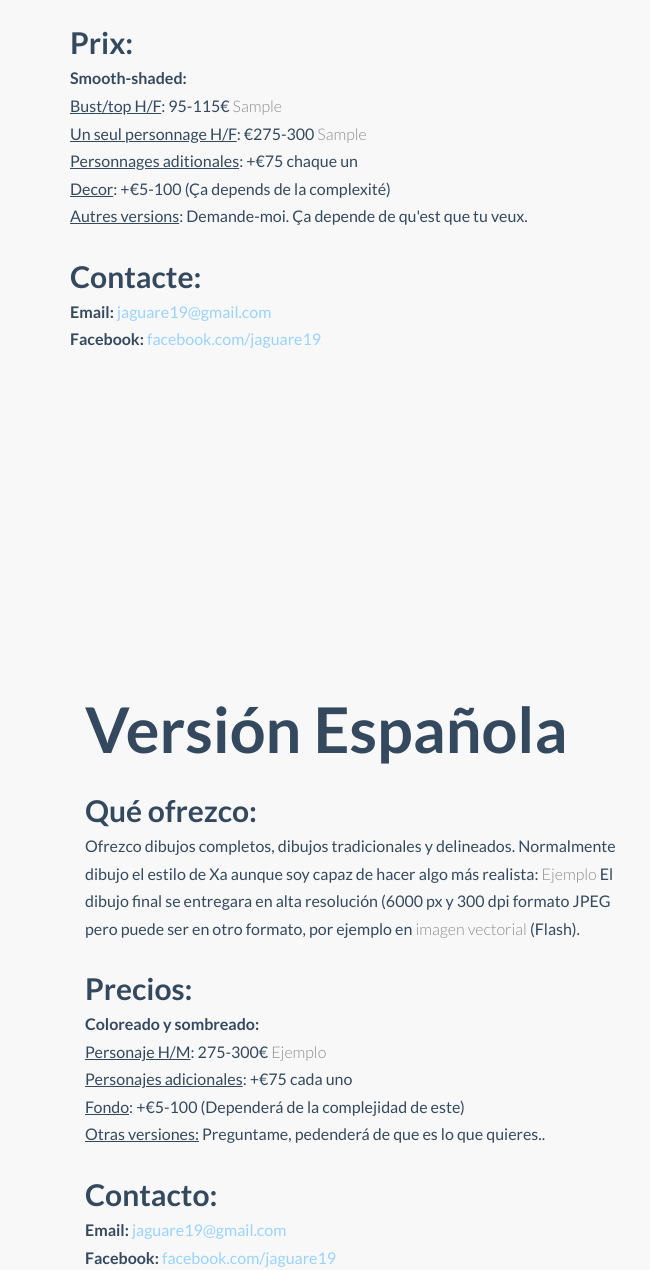
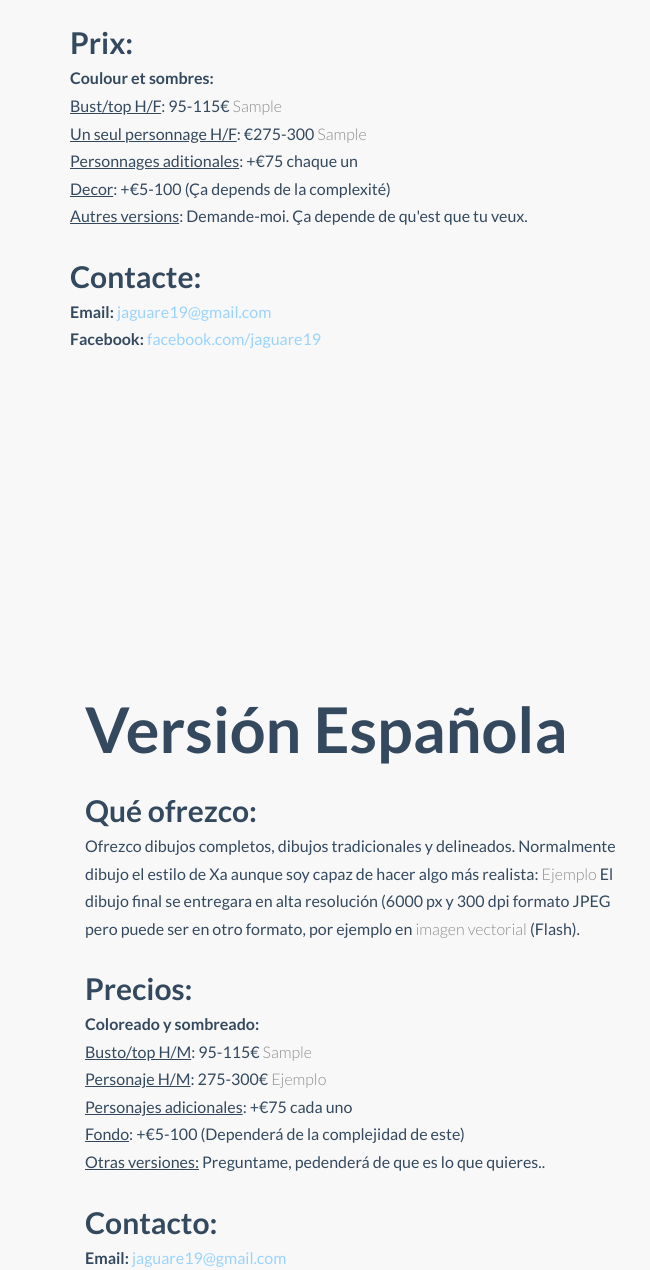
Before and after one commit to Husmeador12/husmeador12.github.io, a plain HTML site: page index.html in a window 1280 px wide. Shown: the part 2379-3649 px from the top of the page, 0-650 px from the left. Drawn offline with Linux system fonts and the light colour scheme.

Commit message:
Fix
Update

```diff
--- a/index.html
+++ b/index.html
@@ -123,7 +123,7 @@
 					<h3>Rates:<br /></h3>
 					<p><strong>Smooth-shaded:</strong><br/>
 					<!--<u>Character Portrait</u>: €60<a href="img/slide/5.png" class="image-link sub-title lead3"> Sample<a/><br/>-->
-					<u>Bust/top M/F</u>: 95-115€<a href="img/slide/15.jpg" class="image-link sub-title lead3"> Sample<a/><br/>
+					<u>Bust/top M/F</u>: 95-115€<a href="img/slide/15.png" class="image-link sub-title lead3"> Sample<a/><br/>
 					<u>Single Character M/F</u>: €275-300<a href="img/slide/1.png" class="image-link sub-title lead3"> Sample<a/><br/>
 					<u>Additional Characters</u>: +€75 each<br />
 					<u>Background</u>: +€5-100 (Will vary depending on complexity)<br />
@@ -229,8 +229,8 @@
 					<br/></p>
 
 					<h3>Prix:<br /></h3>
-					<p><strong>Smooth-shaded:</strong><br/>
-					<u>Bust/top H/F</u>: 95-115€<a href="img/slide/15.jpg" class="image-link sub-title lead3"> Sample<a/><br/>
+					<p><strong>Coulour et sombres:</strong><br/>
+					<u>Bust/top H/F</u>: 95-115€<a href="img/slide/15.png" class="image-link sub-title lead3"> Sample<a/><br/>
 					<u>Un seul personnage H/F</u>: €275-300<a href="img/slide/1.png" class="image-link sub-title lead3"> Sample<a/><br/>
 					<u>Personnages aditionales</u>: +€75 chaque un<br />
 					<u>Decor</u>: +€5-100 (Ça depends de la complexité)<br />
@@ -329,7 +329,7 @@
 
 					<h3>Precios:<br /></h3>
 					<p><strong>Coloreado y sombreado:</strong><br/>
-					<!--<u>Character Portrait</u>: €60<a href="img/slide/5.png" class="image-link sub-title lead3"> Sample<a/><br/>-->
+					<u>Busto/top H/M</u>: 95-115€<a href="img/slide/15.png" class="image-link sub-title lead3"> Sample<a/><br/>
 					<u>Personaje H/M</u>: 275-300€<a href="img/slide/1.png" class="image-link sub-title lead3"> Ejemplo<a/><br/>
 					<u>Personajes adicionales</u>: +€75 cada uno<br />
 					<u>Fondo</u>: +€5-100 (Dependerá de la complejidad de este)<br />
```
Also changed, not shown: img/slide/15.png (added), img/slide/16.jpg (added), img/slide/17.jpg (added), img/slide/18.jpg (added), img/slide/19.jpg (added), img/slide/20.jpg (added), img/slide/21.jpg (added), img/slide/22.jpg (renamed from img/slide/15.jpg), 1 other file.
